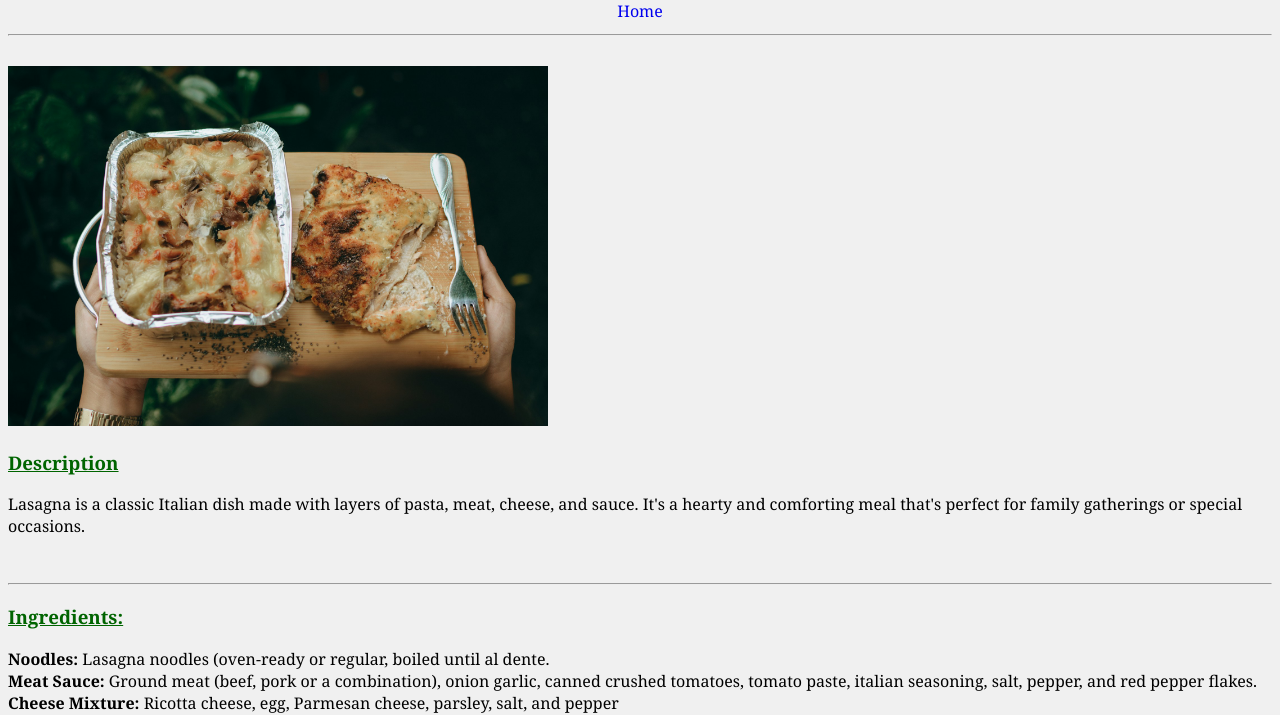
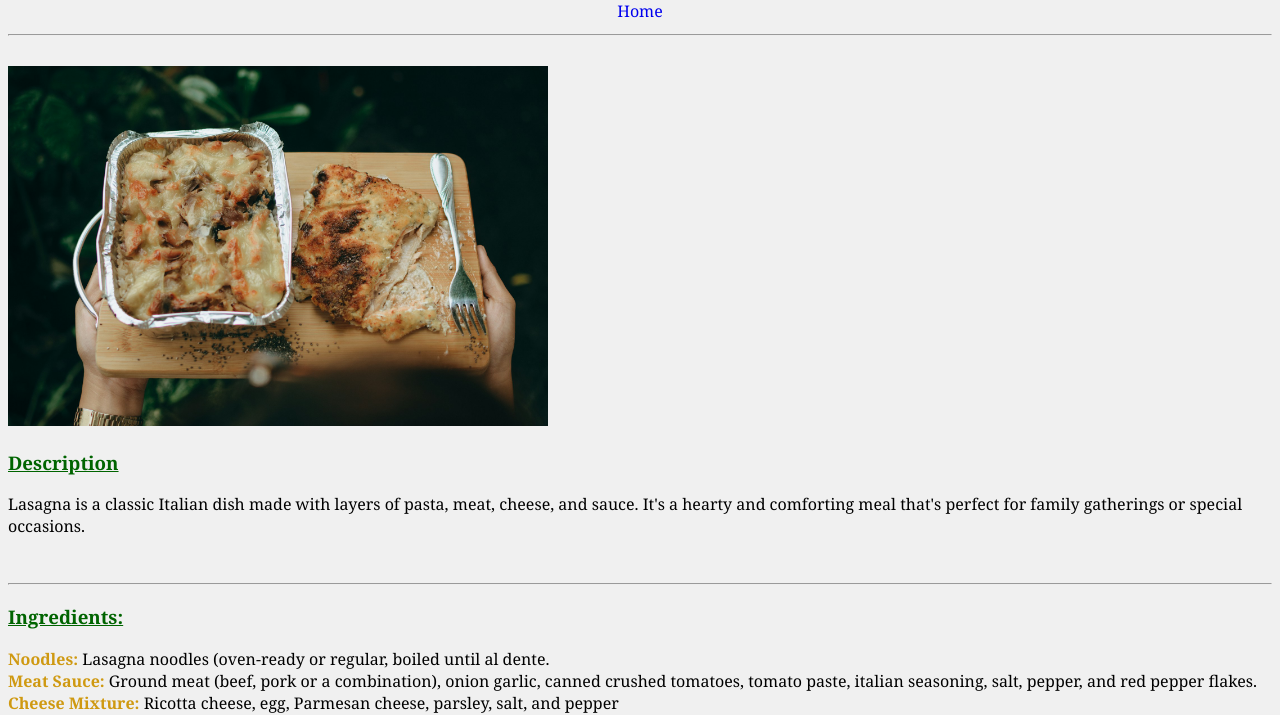
Before and after one commit to MK-033/odin-recipes, a plain HTML site: page recipes/lasagna.html in a window 1280 px wide. Shown: the part 86-801 px from the top of the page. Drawn offline with Linux system fonts and the light colour scheme.

Commit message:
style(strong): add dark gold color to strong text

```diff
--- a/style.css
+++ b/style.css
@@ -25,3 +25,7 @@ h3 {
   color: darkgreen;
   text-decoration: underline;
 }
+
+strong {
+  color:rgb(207, 153, 17);
+}
```
